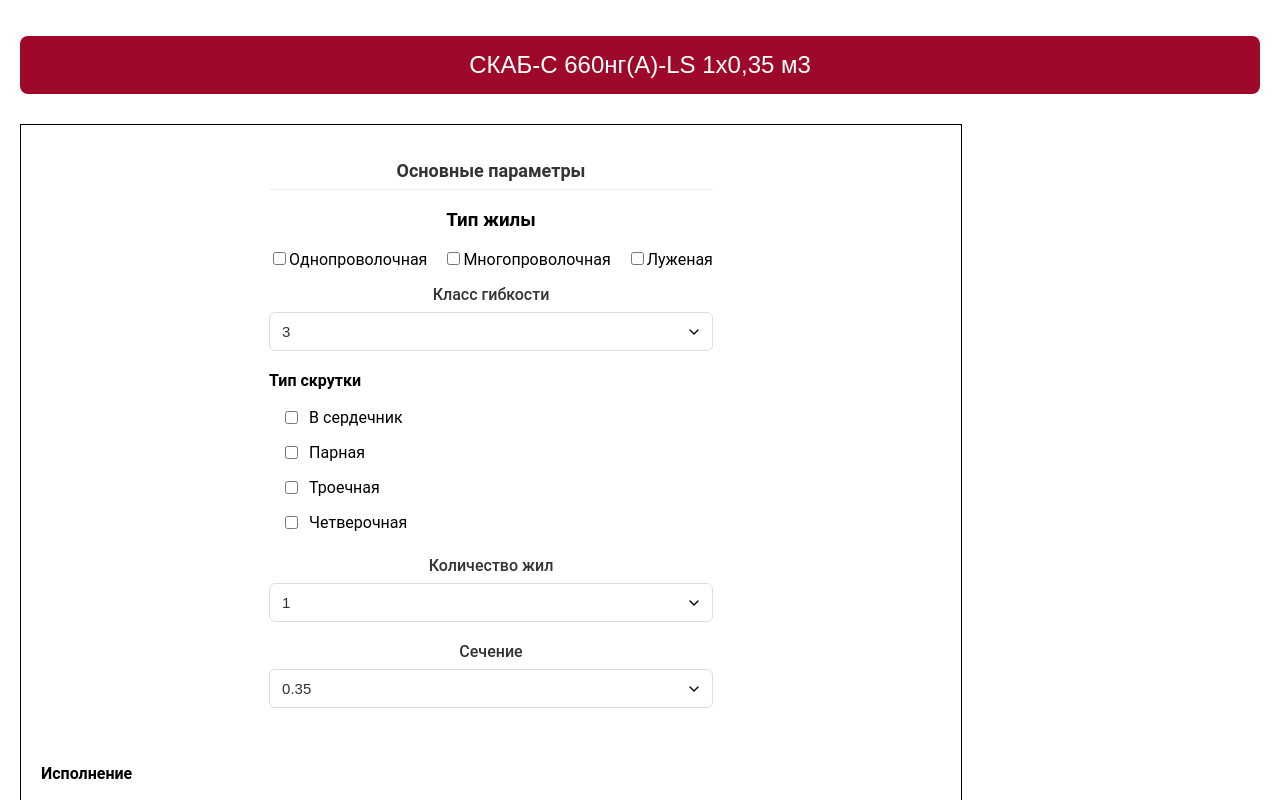
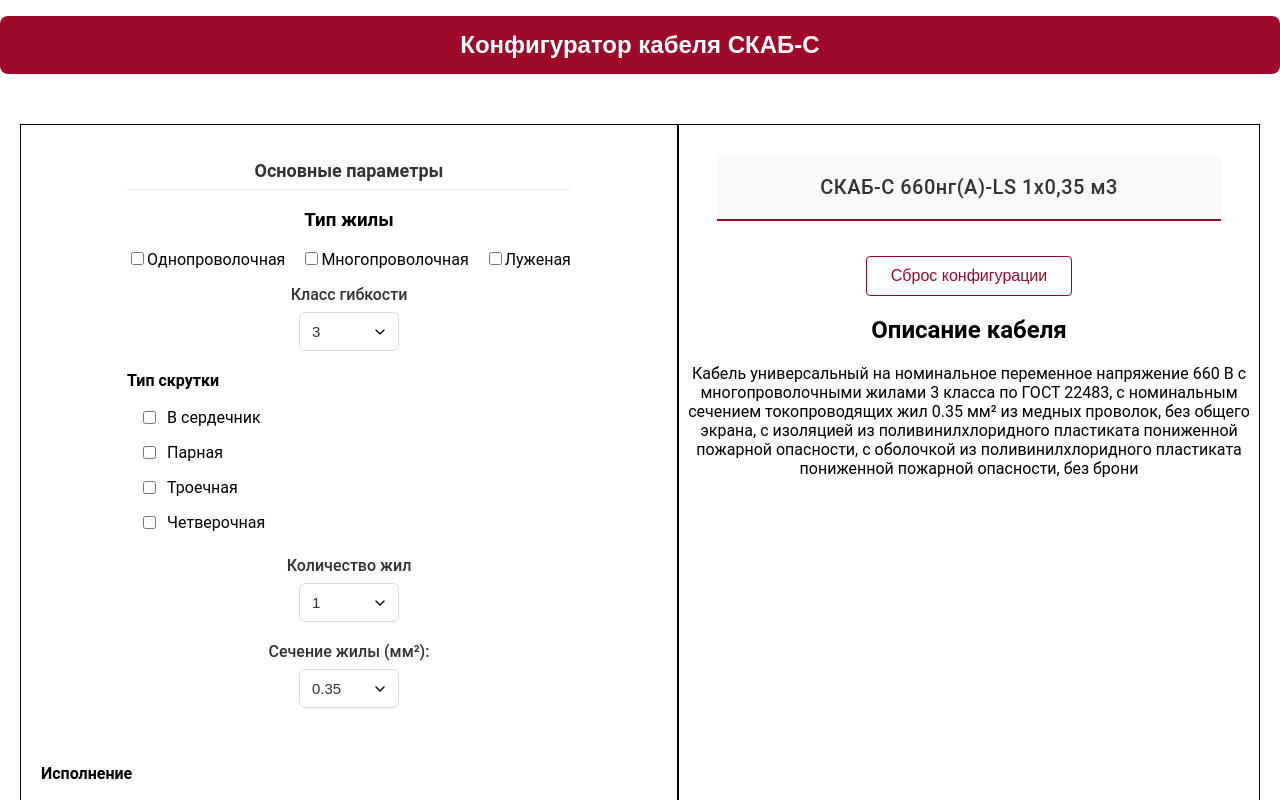
Before and after one commit to Krasavushkin/konfigurator, a React (Create React App) app: page / in a window 1280 px wide. Shown: the top 800 px of the page. Built offline with nearby package versions, Linux system fonts and the light colour scheme.

Commit message:
1. Added styles; 2. Created a new component with description

```diff
--- /dev/null
+++ b/src/configurator2/CableDescription.tsx
@@ -0,0 +1,46 @@
+import React from 'react';
+import {CableConfigType} from "./cableConfig";
+
+type CableDescriptionType = {
+    data: CableConfigType
+}
+export const CableDescription = ({data}: CableDescriptionType) => {
+    const description = (data: CableConfigType) => {
+        const wire = data.wireType.singleWire ? "однопроволочными" : "многопроволочными";
+        const wireClass = data.wireType.singleWire ? 1 : data.wireClass ;
+        const tinned = !data.wireType.tinnedWire ? "" : "луженых";
+        const shealth = data.sheath === "LS" ?
+            "поливинилхлоридного пластиката пониженной пожарной опасности" : data.sheath === "HF" ?
+                "полимерной композиции, не содержащей галогенов" : data.sheath === "LSLTx" ?
+                    "ПВХ пластиката пониженной пожарной опасности с низкой токсичностью продуктов горения" : "полиуретана безгалогенного термопластичного";
+        const isolation = data.additionalOptions.fireResistant ? "керамообразующей кремнийорганической резины" :
+            data.additionalOptions.polyethylene ? "сшитого полиэтилена" : shealth;
+        const screen = data.screen === "Эф" ?
+            "с общим экраном в виде ламинированной алюминиевой фольги" : data.screen === "Эфм" ?
+                "с общим экраном в виде ламинированной медной фольги" : data.screen === "Эо" ?
+                    "с общим экраном в виде оплетки из медных луженых проволок" : data.screen === "Эом" ?
+                        "с общим экраном в виде оплетки из медных проволок" : data.screen === "Э" ?
+                            "с общим экраном в виде ламинированной алюминиевой фольги и оплетки из медных луженых проволок":
+                            data.screen === "Эм" ? "с общим экраном в виде ламинированной медной фольги и оплетки из медных проволок": "без общего экрана";
+        const individualScreen = data.individualScreen === "эф" ?
+            ", с индивидуальным экраном в виде ламинированной алюминиевой фольги" : data.screen === "эфм" ?
+                ", с индивидуальным экраном в виде ламинированной медной фольги" : data.screen === "эо" ?
+                    ", с индивидуальным экраном в виде оплетки из медных луженых проволок" : data.screen === "эом" ?
+                        ", с индивидуальным экраном в виде оплетки из медных проволок" : "";
+        const armour = data.armour === "Бc" ? "c броней в виде наложенных спирально стальных оцинкованных лент и с защитным шлангом" :
+            data.armour === "Б" ? "c броней в виде наложенной продольно стальной ленты с полимерным покрытием и с защитным шлангом" :
+                data.armour === "КГ" ? "c броней в виде оплетки из стальных оцинкованных проволок без защитного шланга":
+                    data.armour === "К" ? "c броней в виде оплетки из стальных оцинкованных проволок с защитным шлангом" :
+                        data.armour === "Кс" ? "c броней в виде спирального повива из стальных оцинкованных проволок и с защитным шлангом" : "без брони";
+        const coldResistant = data.additionalOptions.coldResistant ? " повышенной морозостойкости" : ""
+        return (`Кабель универсальный на номинальное переменное напряжение 660 В с ${wire} жилами ${wireClass}
+                 класса по ГОСТ 22483, с номинальным сечением токопроводящих жил ${data.section} мм² из медных ${tinned} проволок${individualScreen}, ${screen},
+                 с изоляцией из ${isolation}${coldResistant}, с оболочкой из ${shealth}${coldResistant}, ${armour}`)
+    }
+    return (
+        <div>
+            <h2>Описание кабеля</h2>
+             <p> {description(data)}</p>
+        </div>
+    );
+};
--- a/src/configurator2/Configurator.module.css
+++ b/src/configurator2/Configurator.module.css
@@ -4,19 +4,54 @@
     max-width: 1480px;
     margin: 0 auto;
     padding: 20px;
-    display: grid;
-    flex-direction: column;
+    display: flex;
 }
 
 .header {
     color: white;
     font-size: 24px;
-    font-weight: 500;
+    font-weight: 600;
     margin-bottom: 30px;
     padding: 15px;
     background-color: #9E0929;
     border-radius: 8px;
     text-align: center;
+}
+.cableMark {
+    color: #333;
+    background-color: #f8f9fa;
+    font-size: 20px;
+    font-weight: 500;
+    margin: 30px auto;
+    padding: 20px;
+    border-radius: 0;
+    border-bottom: 2px solid #9E0929;
+    text-align: center;
+    font-family: 'Roboto', sans-serif;
+    letter-spacing: 0.5px;
+    max-width: 80%;
+}
+
+.cableMark:hover {
+    transform: translateY(-3px);
+    box-shadow: 0 10px 20px rgba(158, 9, 41, 0.1);
+    background-color: #ffffff;
+}
+.reset {
+    background: none;
+    border: 1px solid #9E0929;
+    color: #9E0929;
+    padding: 10px 24px;
+    font-size: 16px;
+    border-radius: 4px;
+    cursor: pointer;
+    transition: all 0.3s ease;
+    margin-top: 5px;
+}
+
+.reset:hover {
+    background-color: #9E0929;
+    color: white;
 }
 .wrapper{
     max-width: 900px;
--- a/src/configurator2/Configurator.tsx
+++ b/src/configurator2/Configurator.tsx
@@ -16,10 +16,11 @@ import {NumSelector} from "./NumSelector";
 import {AdditionalOptionsSelector} from "./AdditionalOptionsSelector";
 import styles from './Configurator.module.css';
 import {WireTypeSelector} from "./WireTypeSelector";
+import {CableDescription} from "./CableDescription";
 
 export const Configurator = () => {
-    const [config, setConfig] = useState<CableConfigType>({
-        sheath: "нг(A)-LS",
+    const initConfig: CableConfigType = {
+        sheath: "LS",
         coreCount: 1,
         twistType: "",
         twistQuantity: "1",
@@ -30,7 +31,8 @@ export const Configurator = () => {
         screen: "",
         individualScreen: "",
         additionalOptions: initialAdditionalOptions
-    });
+    }
+    const [config, setConfig] = useState<CableConfigType>(initConfig);
     const updateConfig = (key: keyof CableConfigType, value: string | number | boolean) => {
         setConfig(prev => ({...prev, [key]: value}));
         console.log(value)
@@ -41,6 +43,9 @@ export const Configurator = () => {
     const handleWiresTypeChange = (options: WiresTypeParam) => {
         setConfig(prev => ({ ...prev, wireType: options }));
     };
+    const resetCableMark = () => {
+        setConfig(initConfig)
+    }
     function generateCableMark(config: CableConfigType) {
         const { additionalOptions} = config;
 
@@ -52,7 +57,7 @@ export const Configurator = () => {
 
         const fireResistantCondition = config.additionalOptions.fireResistant ? "FR" : "";
         const coldResistantCondition =
-            config.sheath === "нг(A)-HF"
+            config.sheath === "HF"
                 ? (additionalOptions.highColdResistant ? "-АХЛ" : "-ХЛ")
                 : additionalOptions.coldResistant ? "-ХЛ"
                     :  config.sheath === "У" ? "-АХЛ" :
@@ -65,14 +70,16 @@ export const Configurator = () => {
         const tinnedMark = config.wireType.tinnedWire ? "л" : "м";
 
 
-        return `СКАБ-C${config.screen} 660${config.armour}${polyethylene}${fireResistantCondition}${config.sheath}${coldResistantCondition}
+        return `СКАБ-C${config.screen} 660${config.armour}${polyethylene}нг(A)-${fireResistantCondition}${config.sheath}${coldResistantCondition}
         ${config.coreCount}${twistTypeCondition}${config.individualScreen}х${sectionCondition}
         ${tinnedMark}${wireType} ${optionsMark}`;
     }
         const twistedTitle = config.twistType === "2" ? "Количество пар" : config.twistType === "3" ? "Количество троек" : config.twistType === "4" ? "Количество четверок" : "Количество жил"
     return (
+        <div>
+            <h1 className={styles.header}> Конфигуратор кабеля СКАБ-С </h1>
             <div className={styles.container}>
-            <h1 className={styles.header}>{generateCableMark(config)} </h1>
+
                 <div className={styles.wrapper}>
                     <div className={styles.configSections}>
                         <h2 className={styles.sectionTitle}>Основные параметры</h2>
@@ -91,7 +98,7 @@ export const Configurator = () => {
                         <NumSelector title={twistedTitle} value={config.coreCount} data={CoreCount}
                                      onChange={(e) => updateConfig("coreCount", Number(e))}/>
 
-                    <NumSelector title="Сечение"
+                        <NumSelector title="Сечение жилы (мм²):"
                                      value={config.section}
                                      data={config.twistType === '3' ?
                                          SectionTriadCores : config.twistType === '4' ?
@@ -118,10 +125,14 @@ export const Configurator = () => {
 
                 </div>
                 <div className={styles.info}>
-
+                    <h2 className={styles.cableMark}>{generateCableMark(config)} </h2>
+                    <button className={styles.reset} onClick={resetCableMark}>Сброс конфигурации</button>
+                    <CableDescription data={config} />
                 </div>
 
 
             </div>
+        </div>
+
     );
 };
--- a/src/configurator2/NumSelector.module.css
+++ b/src/configurator2/NumSelector.module.css
@@ -10,7 +10,7 @@
 }
 
 .selector {
-    width: 100%;
+    width: 100px;
     padding: 10px 12px;
     font-size: 15px;
     border: 1px solid #ddd;
--- a/src/configurator2/RequiredSelector.module.css
+++ b/src/configurator2/RequiredSelector.module.css
@@ -1,5 +1,6 @@
 .selector {
     margin-bottom: 15px;
+    width: auto;
 }
 
 .selectorTitle {
--- a/src/configurator2/cableConfig.ts
+++ b/src/configurator2/cableConfig.ts
@@ -55,9 +55,9 @@ export type AdditionalOptionListType = {
     disabled?: boolean;
 };
 export const Sheath: OptionalParam[] = [
-    {id: nanoid(), name: "нг(A)-LS", description: "поливинилхлоридный пластикат пониженной пожарной опасности", disabled: false},
-    {id: nanoid(), name: "нг(A)-HF", description: "полимерная композиция, не содержащая галогенов", disabled: false},
-    {id: nanoid(), name: "нг(A)-LSLTx", description: "ПВХ пластикат пониженной пожарной опасности с низкой токсичностью продуктов горения", disabled: false},
+    {id: nanoid(), name: "LS", description: "поливинилхлоридный пластикат пониженной пожарной опасности", disabled: false},
+    {id: nanoid(), name: "HF", description: "полимерная композиция, не содержащая галогенов", disabled: false},
+    {id: nanoid(), name: "LSLTx", description: "ПВХ пластикат пониженной пожарной опасности с низкой токсичностью продуктов горения", disabled: false},
     {id: nanoid(), name: "У", description: "полиуретан безгалогенный термопластичный", disabled: false},
 ]
 export const CoreCount: number [] = [1, 2, 3, 4, 5, 6, 7, 8, 10, 12, 14, 19, 24, 27, 30, 37, 44, 48, 52, 61];
```
Lines whose indentation alone changed are shown as unchanged.
